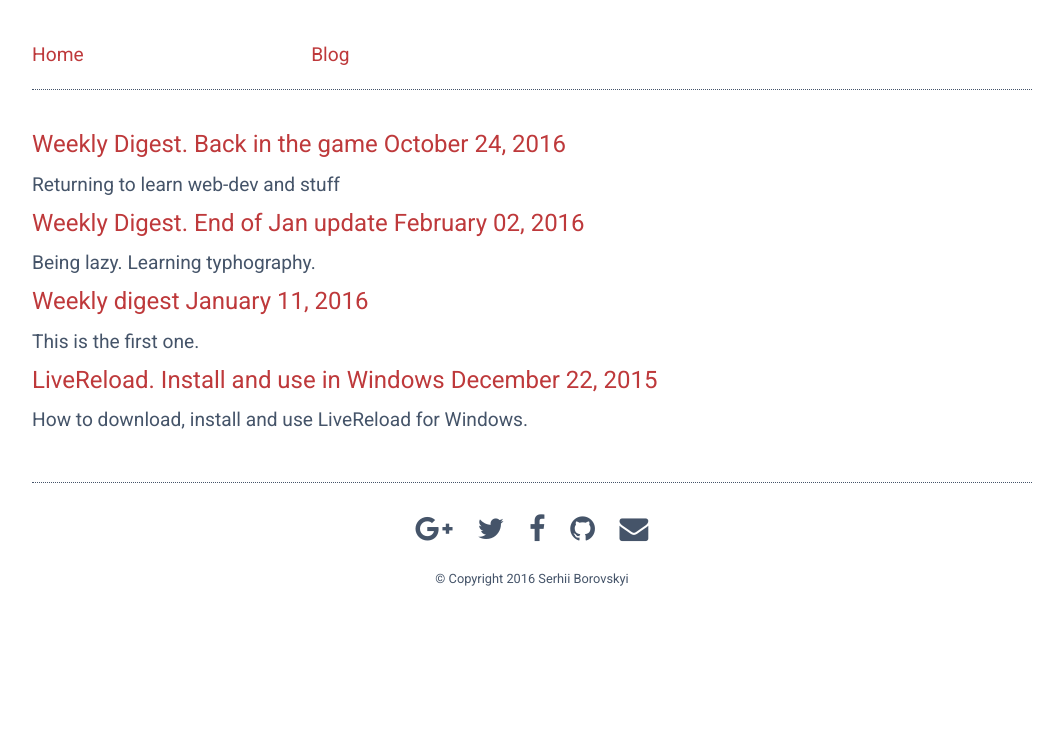
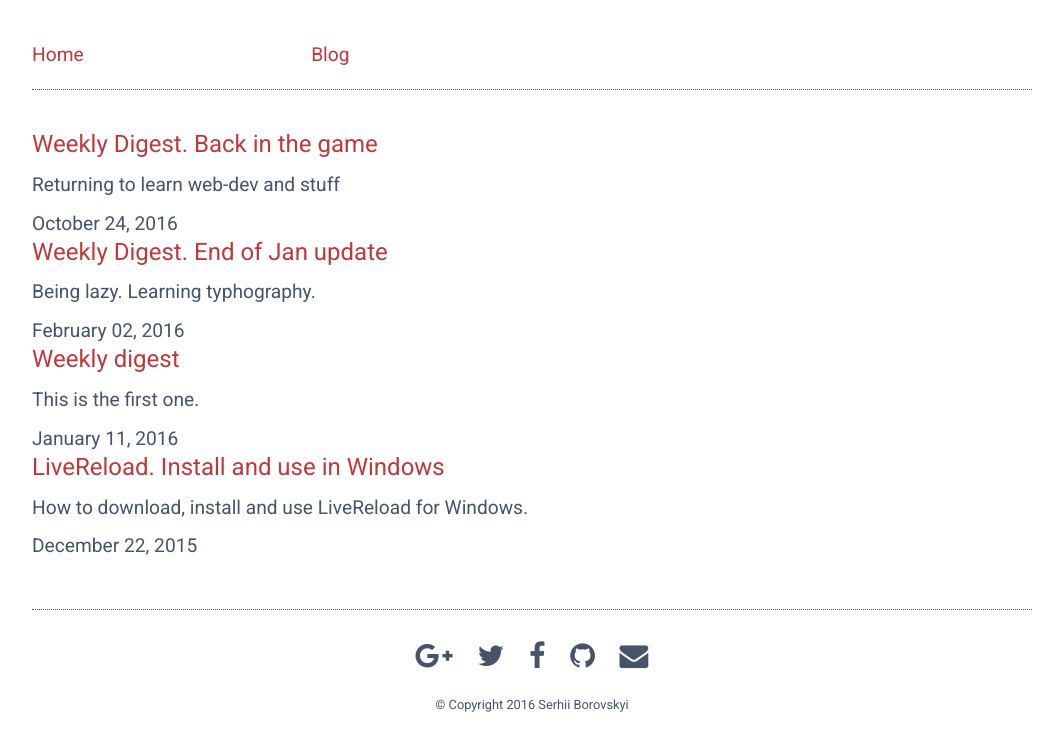
Before and after one commit to serhiicss/serhiicss.github.io, a Jekyll site: the page built from blog.html, in a window 1280 px wide. Shown: the top 751 px of the page, without its empty margins (108-1171 px from the left). Built offline with Jekyll 4.4.1, drawn with Linux system fonts in a browser that asks for light colours; nearby versions of some CDN libraries.

Commit message:
Update blog.html

```diff
--- a/blog.html
+++ b/blog.html
@@ -5,8 +5,9 @@ layout: default
 <ul>
   {% for post in site.posts limit:5 %}
   <li>
-    <a class="post-title" href="{{ post.url }}">{{ post.title }} {{ post.date | date: '%B %d, %Y' }}</a>
+    <a class="post-title" href="{{ post.url }}">{{ post.title }}</a>
     <p>{{ post.meta }}</p>
+    <date>{{ post.date | date: '%B %d, %Y' }}</date>
   </li>
   {% endfor %}
 </ul>
```
